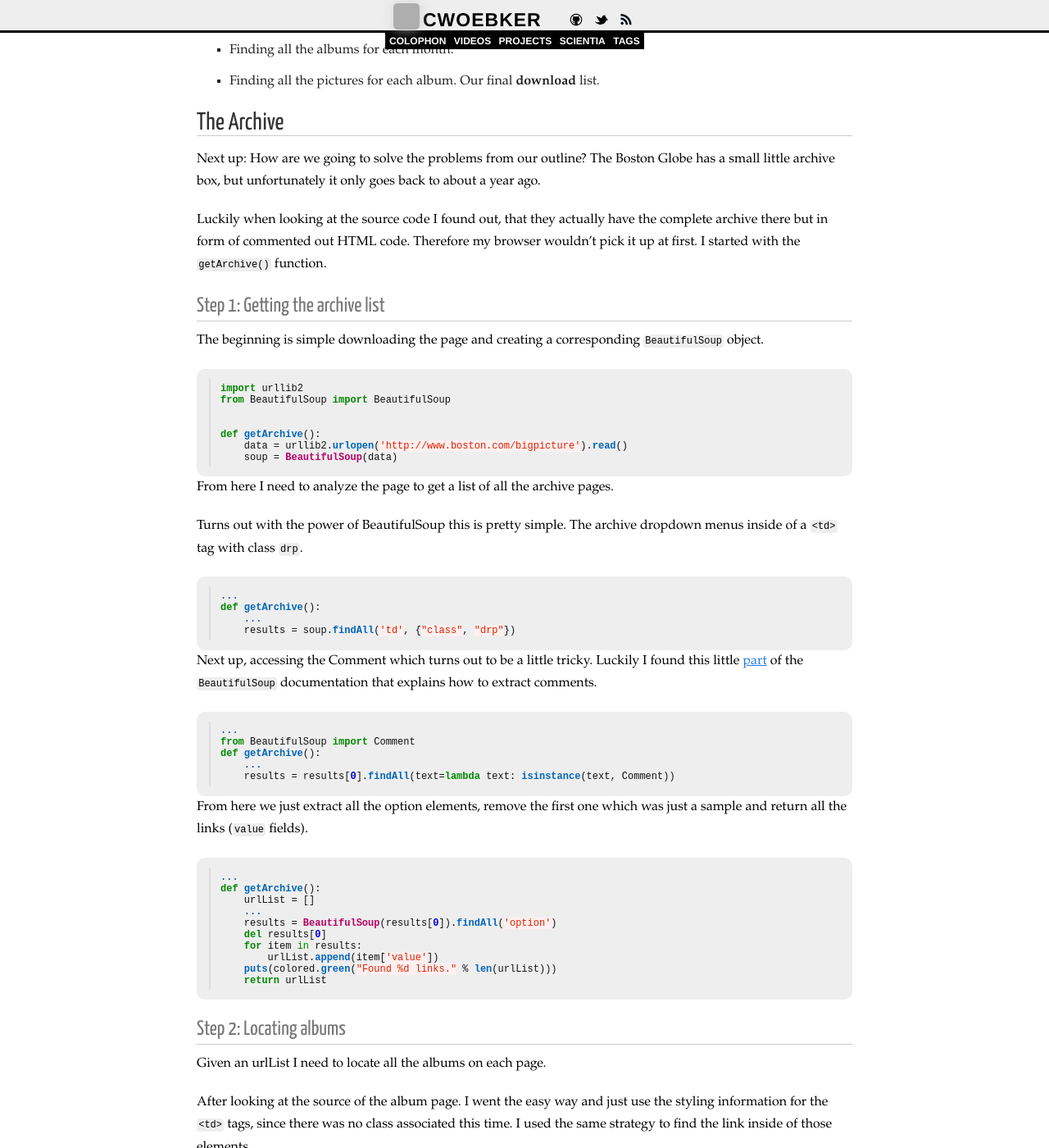
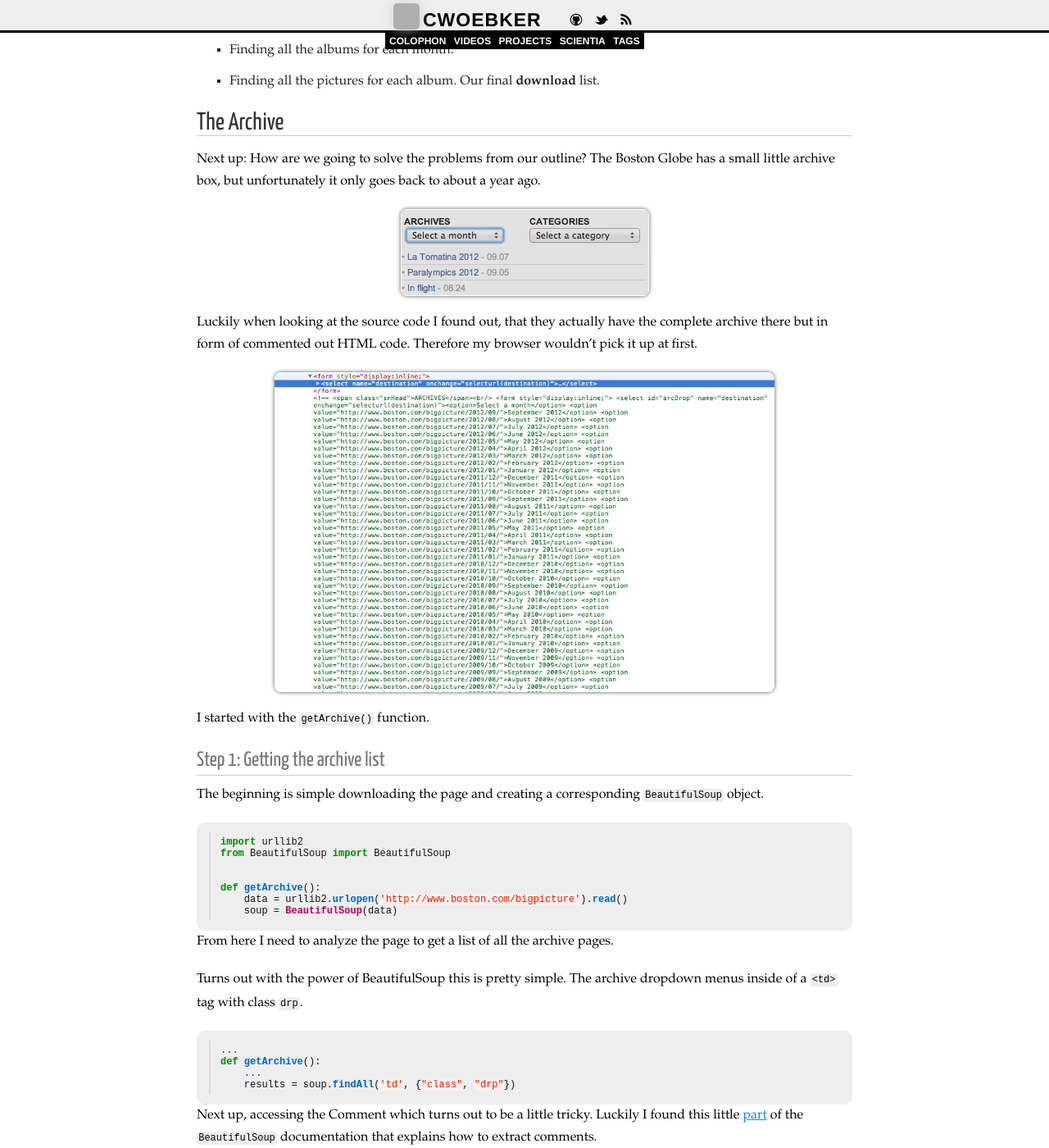
Before and after one commit to cwoebker/.com, a Jekyll site: the page built from _posts/2012-09-12-the-beauty-of-big-pictures.markdown, in a window 1280 px wide and 1400 px high, scrolled down 1166 px. Shown: the whole window at 82% size. Built offline with Jekyll 4.4.1, drawn with Linux system fonts in a browser that asks for light colours; Markdown is read by kramdown in place of the engine named in the settings; comment, search, counter and statistics services are not loaded; grey boxes are pictures that could not be loaded.

Commit message:
added pictures to post

```diff
--- a/_posts/2012-09-12-the-beauty-of-big-pictures.markdown
+++ b/_posts/2012-09-12-the-beauty-of-big-pictures.markdown
@@ -61,7 +61,12 @@ Therefore we can deduce multiple steps in finding these pictures.
 Next up: How are we going to solve the problems from our outline?
 The Boston Globe has a small little archive box, but unfortunately it only goes back to about a year ago.
 
+<img src="/assets/images/posts/bigpicture1.jpg" alt="">
+
 Luckily when looking at the source code I found out, that they actually have the complete archive there but in form of commented out HTML code. Therefore my browser wouldn't pick it up at first.
+
+<img src="/assets/images/posts/bigpicture2.jpg" alt="">
+
 I started with the `getArchive()` function.
 
 ### Step 1: Getting the archive list
```
Also changed, not shown: assets/images/posts/bigpicture2.JPG (renamed from assets/images/posts/bigpciture2.JPG).
